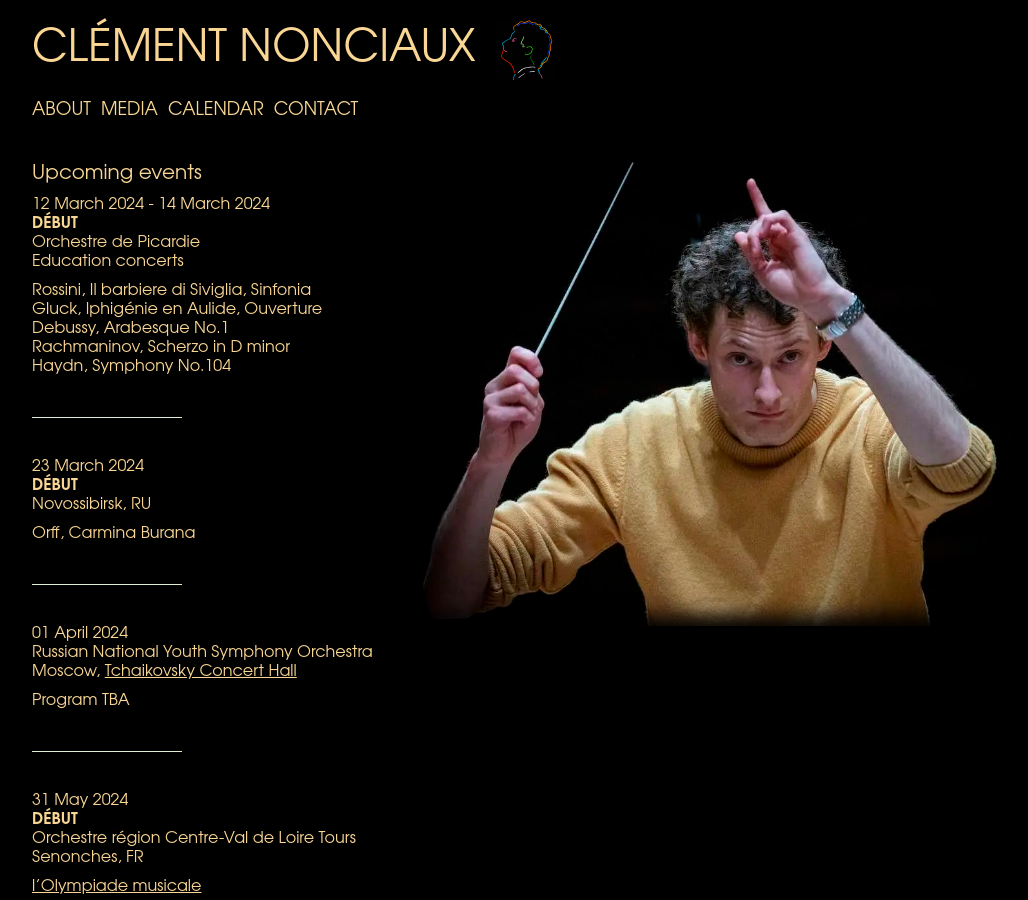
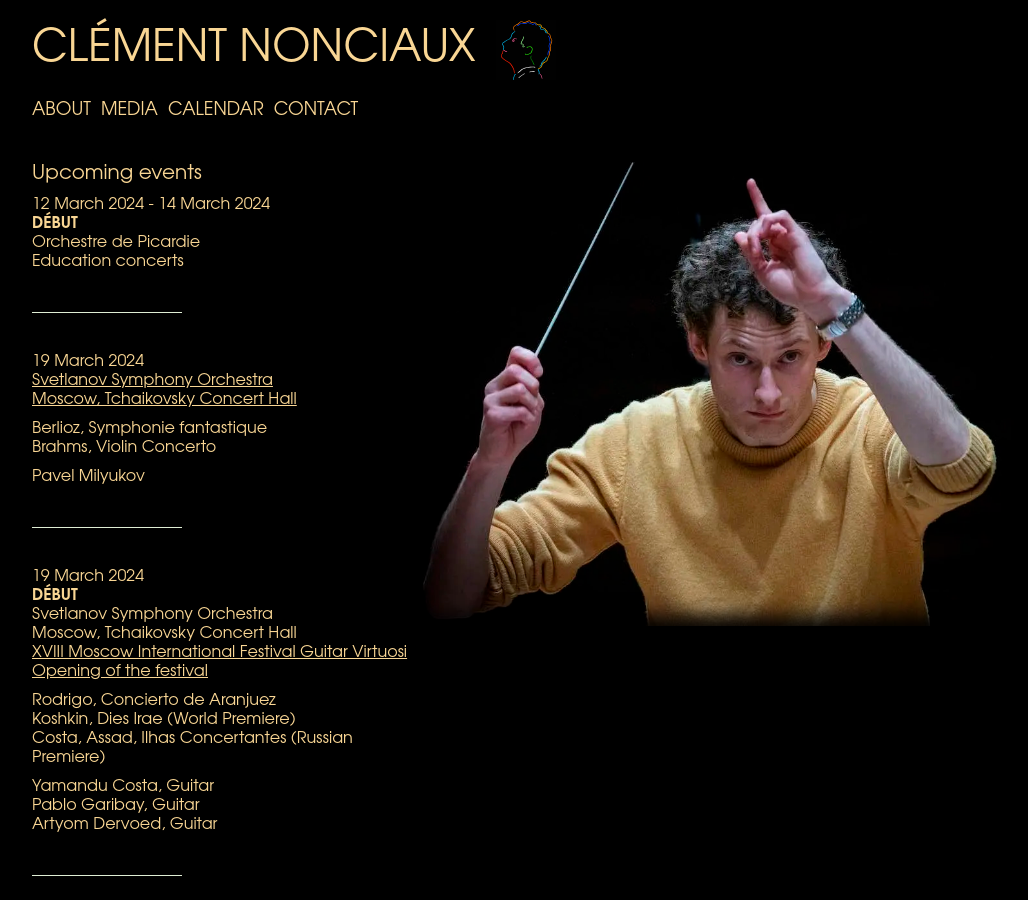
Before and after one commit to martincadoux/clementnonciaux.com, a Jekyll site: the page built from _pages/calendar.html, in a window 1280 px wide and 900 px high. Shown: the whole window, without its empty margins (108-1136 px from the left). Built offline with Jekyll 4.4.1, drawn with Linux system fonts in a browser that asks for light colours; some of the changed text lies outside the part shown.

Commit message:
Update events.yml

```diff
--- a/_data/events.yml
+++ b/_data/events.yml
@@ -30,31 +30,45 @@
   program: |-
     [l'Olympiade musicale](https://operadetours.fr/fr/programmation/l-olympiade-musicale-senonches-artenay)
 
+- date: [2024-03-19]
+  location: |-
+    [Svetlanov Symphony Orchestra
+    Moscow, Tchaikovsky Concert Hall](https://meloman.ru/concert/kzch-2024-04-03/)
+  program: |-
+    Berlioz, Symphonie fantastique
+    Brahms, Violin Concerto
+  soloist: |-
+    Pavel Milyukov
+
+- date: [2024-03-23]
+  location: |-
+    **DÉBUT**
+    Novossibirsk Philharmonic Orchestra
+    Novossibirsk, RU
+  program: |-
+    Orff, Carmina Burana
+
+- date: [2024-03-19]
+  location: |-
+    **DÉBUT**
+    Svetlanov Symphony Orchestra
+    Moscow, Tchaikovsky Concert Hall
+    [XVIII Moscow International Festival Guitar Virtuosi
+    Opening of the festival](https://meloman.ru/concert/kzch-2024-03-19/)
+  program: |-
+    Rodrigo, Concierto de Aranjuez
+    Koshkin, Dies Irae (World Premiere)
+    Costa, Assad, Ilhas Concertantes (Russian Premiere)
+  soloist: |-
+    Yamandu Costa, Guitar
+    Pablo Garibay, Guitar
+    Artyom Dervoed, Guitar
+
 - date: [2024-03-12, 2024-03-14]
   location: |-
     **DÉBUT**
     Orchestre de Picardie
     Education concerts
-  program: |-
-    Rossini, Il barbiere di Siviglia, Sinfonia
-    Gluck, Iphigénie en Aulide, Ouverture
-    Debussy, Arabesque No.1
-    Rachmaninov, Scherzo in D minor
-    Haydn, Symphony No.104
-
-- date: [2024-04-01]
-  location: |-
-    Russian National Youth Symphony Orchestra
-    Moscow, [Tchaikovsky Concert Hall](https://meloman.ru/hall/koncertnyj-zal-chajkovskogo/)
-  program: |-
-    Program TBA
-
-- date: [2024-03-23]
-  location: |-
-   **DÉBUT**
-   Novossibirsk, RU
-  program: |-
-    Orff, Carmina Burana
 
 - date: [2024-01-20]
   location: |-
@@ -83,6 +97,8 @@
     Elgar, Enigma Variations
     Ravel, Le tombeau de Couperin
     Chopin, Piano Concerto No.2
+  soloist: |-
+    Denis Matsuev, Piano
 
 - date: [2023-12-04]
   location: |-
```
